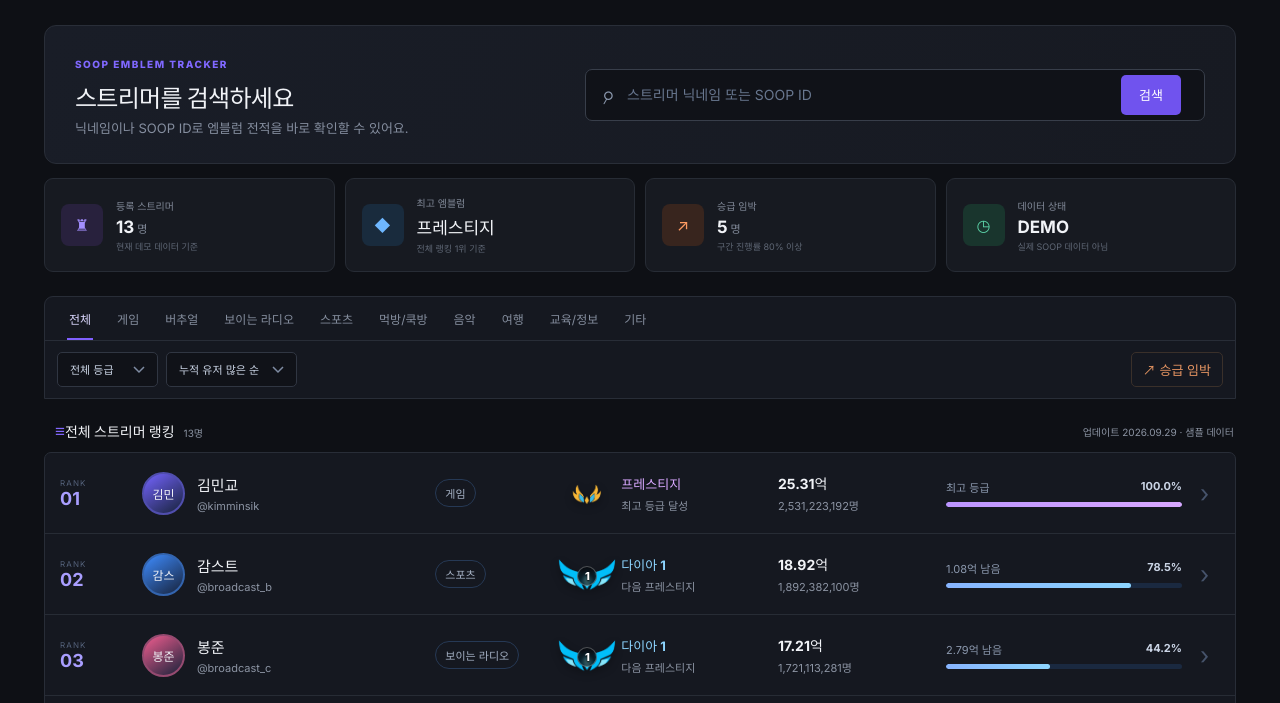
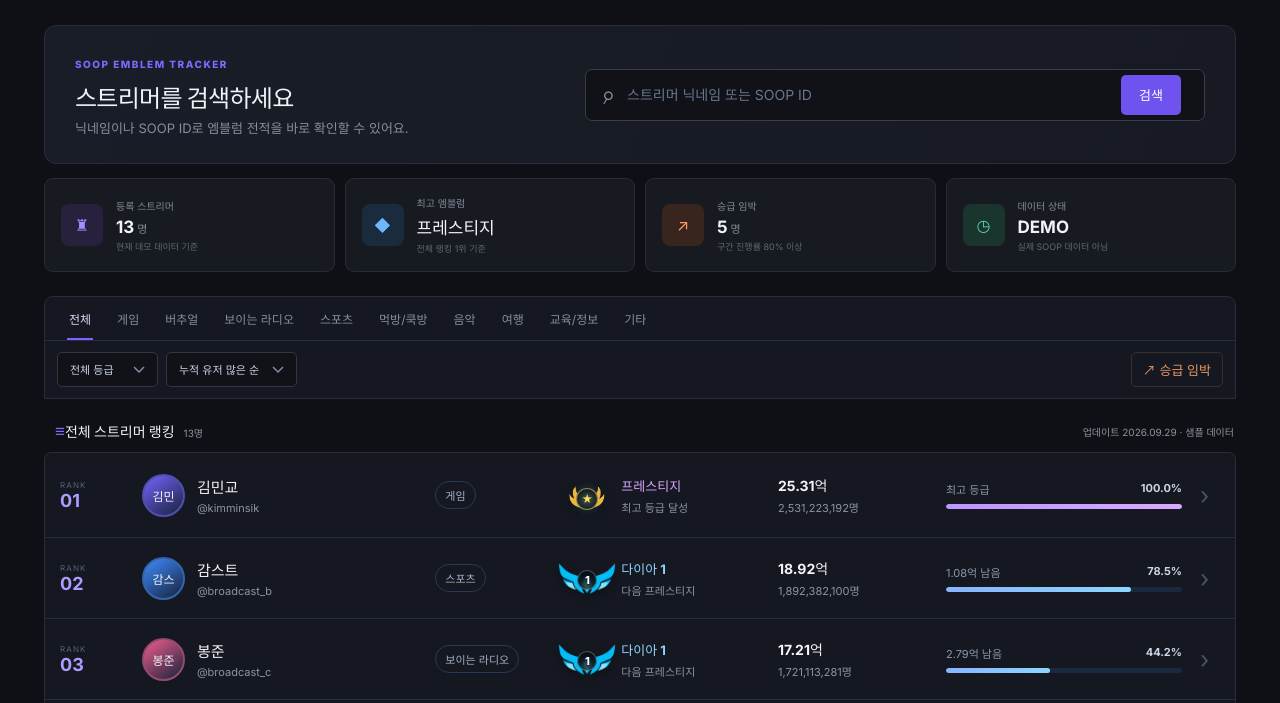
Before and after one commit to meildan332-lgtm/soop.gg, a website built with Vite: page index.html in a window 1280 px wide. Shown: the part 71-774 px from the top of the page. Built offline with nearby package versions, Linux system fonts and the light colour scheme.

Commit message:
enhance prestige emblem treatment

```diff
--- a/src/emblem-overrides.css
+++ b/src/emblem-overrides.css
@@ -24,6 +24,9 @@
 .tier-art-icon img { top: 0; }
 .tier-art-avatar img { top: -76%; }
 .ranked-avatar-prestige .tier-art-avatar img { top: -58%; }
+.ranked-avatar-prestige { width: 122px; height: 122px; }
+.ranked-avatar-prestige .avatar { width: 66px; height: 66px; }
+.ranked-avatar-prestige .tier-art-avatar { inset: 3px; width: 116px; height: 116px; }
 .tier-art-crest img { top: -200%; }
 
 .emblem > .emblem-icon {
@@ -59,11 +62,26 @@
   display: none;
 }
 
+.emblem-prestige { width: 56px; height: 56px; margin: -4px; }
+.emblem-prestige > .emblem-icon { transform: scale(1.62); }
+.emblem-prestige b {
+  width: 22px;
+  height: 22px;
+  border-color: rgba(255, 221, 92, .55);
+  background: radial-gradient(circle, rgba(25,51,69,.94), rgba(5,12,20,.92));
+  color: #ffdf59;
+  font-size: 11px;
+  text-shadow: 0 0 8px rgba(255,223,89,.8);
+  box-shadow: 0 0 10px rgba(74,213,255,.2);
+}
+
 .emblem-unranked .tier-art {
   filter: brightness(.52) drop-shadow(0 3px 5px rgba(0, 0, 0, .55));
 }
 
 .tier-visual .tier-art-crest { width: 138px; height: 138px; margin-bottom: 2px; }
+.tier-visual .tier-art-crest.tier-art-prestige { width: 154px; height: 154px; margin: 0 0 -6px; }
+.tier-art-crest.tier-art-prestige img { height: 250%; top: -145%; }
 
 .ranked-avatar { position: relative; width: 112px; height: 112px; display: grid; place-items: center; flex: 0 0 auto; }
 .ranked-avatar .avatar { position: relative; z-index: 1; width: 62px; height: 62px; border-width: 2px; box-shadow: 0 0 0 4px #10131a, 0 0 24px color-mix(in srgb,var(--tier) 26%,transparent); }
--- a/src/main.js
+++ b/src/main.js
@@ -8,9 +8,9 @@ const state = { query: '', category: '전체', tier: '전체 등급', sort: '누
 
 const escapeHtml = (value) => String(value).replace(/[&<>'"]/g, c => ({ '&': '&amp;', '<': '&lt;', '>': '&gt;', "'": '&#39;', '"': '&quot;' }[c]));
 const tierAssetKey = (tier) => ({ 미등급: 'unranked', 실버: 'silver', 골드: 'gold', 플래티넘: 'platinum', 에메랄드: 'emerald', 다이아: 'diamond', 프레스티지: 'prestige' }[tier.group]);
-const tierArt = (tier, variant, extraClass = '') => `<span class="tier-art tier-art-${variant} ${extraClass}" style="--tier:${tier.color}" aria-hidden="true"><img src="/emblems/sets/tier-${tierAssetKey(tier)}.png" alt=""/></span>`;
+const tierArt = (tier, variant, extraClass = '') => `<span class="tier-art tier-art-${variant} tier-art-${tierAssetKey(tier)} ${extraClass}" style="--tier:${tier.color}" aria-hidden="true"><img src="/emblems/sets/tier-${tierAssetKey(tier)}.png" alt=""/></span>`;
 const medal = (tier) => {
-  const rank = tier.name.match(/[123]$/)?.[0] ?? '';
+  const rank = tier.group === '프레스티지' ? '★' : (tier.name.match(/[123]$/)?.[0] ?? '');
   const emblemClass = tierAssetKey(tier);
   return `<span class="emblem emblem-${emblemClass}" style="--tier:${tier.color}" aria-hidden="true"><img class="emblem-icon" src="/emblems/icons/${emblemClass}.png" alt=""/><b>${rank}</b></span>`;
 };
```
